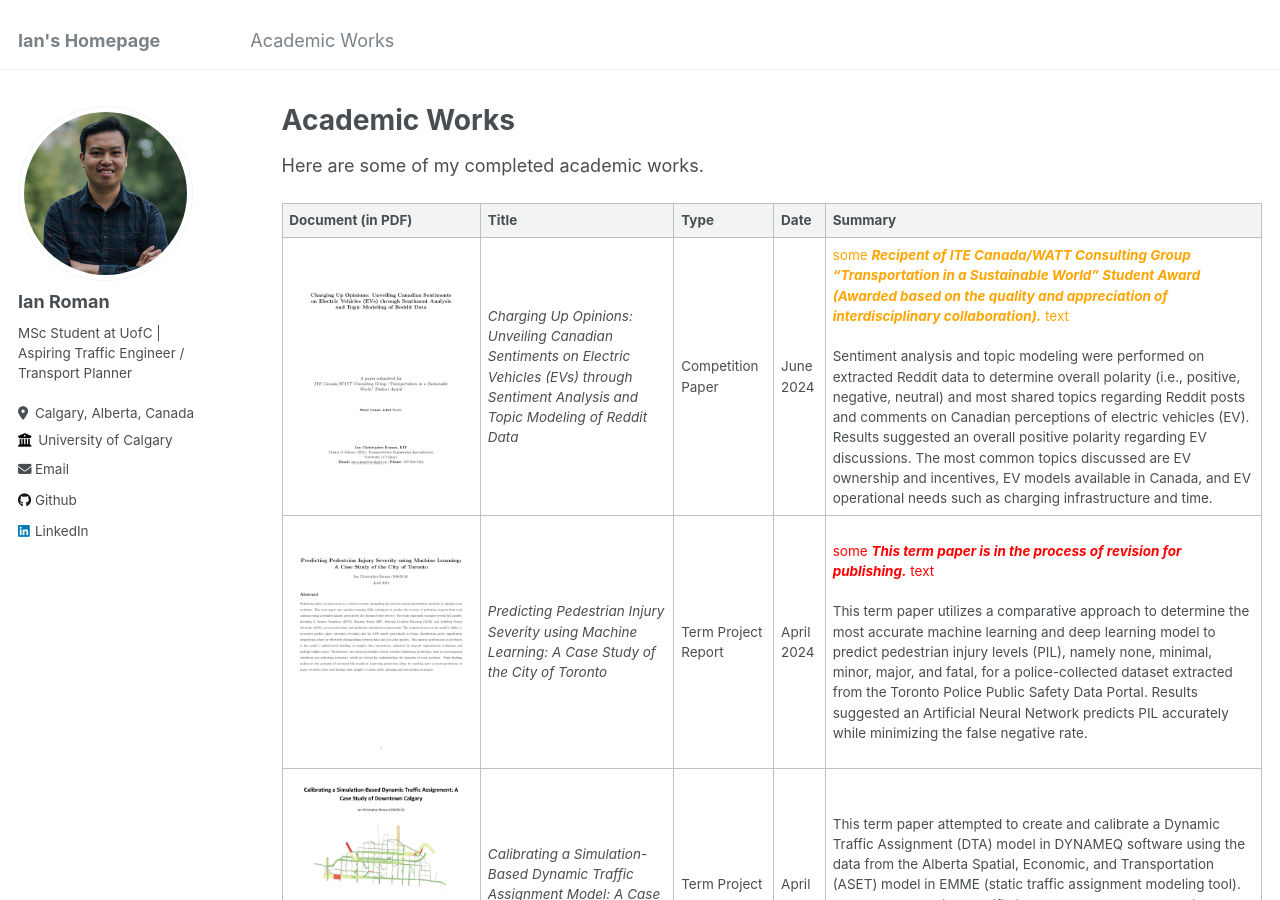
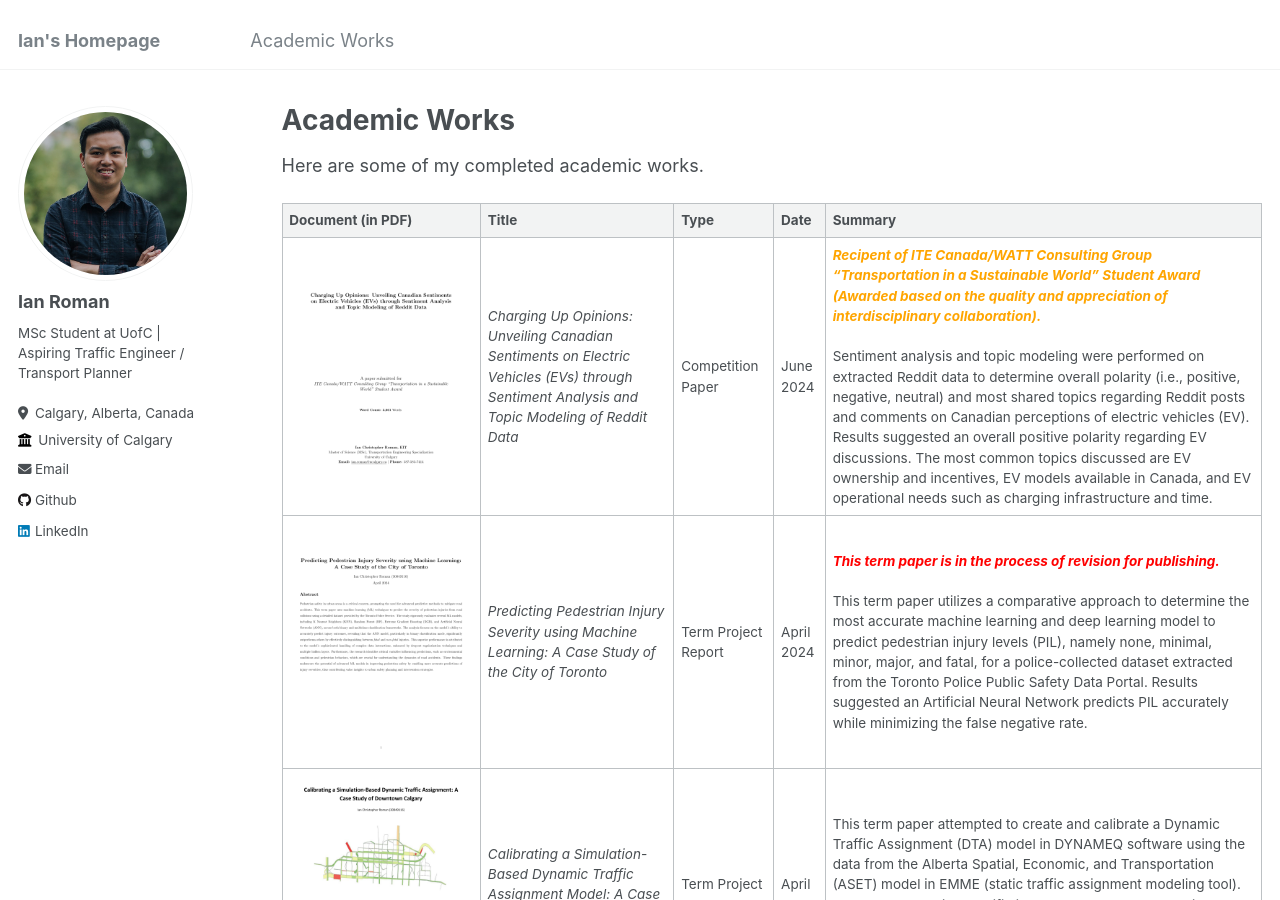
Before and after one commit to ianroman/ianroman.github.io, a Jekyll site: the page built from _portfolio/portfolio.md, in a window 1280 px wide and 900 px high. Built offline with Jekyll 4.4.1, drawn with Linux system fonts in a browser that asks for light colours.

Commit message:
Update portfolio.md

```diff
--- a/_portfolio/portfolio.md
+++ b/_portfolio/portfolio.md
@@ -11,7 +11,7 @@ Here are some of my completed academic works.
 
 | Document (in PDF) | Title | Type | Date | Summary |
 |-----|-----|-----|-----|-----|
-| [<img src="/images/ite_watt_competition_paper.png" width="1200">](/files/ite_watt_competition_paper.pdf) | *Charging Up Opinions: Unveiling Canadian Sentiments on Electric Vehicles (EVs) through Sentiment Analysis and Topic Modeling of Reddit Data* | Competition Paper | June 2024 | <span style="color:orange">some ***Recipent of ITE Canada/WATT Consulting Group "Transportation in a Sustainable World" Student Award (Awarded based on the quality and appreciation of interdisciplinary collaboration).*** text</span> <br> <br> Sentiment analysis and topic modeling were performed on extracted Reddit data to determine overall polarity (i.e., positive, negative, neutral) and most shared topics regarding Reddit posts and comments on Canadian perceptions of electric vehicles (EV). Results suggested an overall positive polarity regarding EV discussions. The most common topics discussed are EV ownership and incentives, EV models available in Canada, and EV operational needs such as charging infrastructure and time.|
-| [<img src="/images/enci_619_03.png" width="1200">](/files/enci_619_03.pdf) | *Predicting Pedestrian Injury Severity using Machine Learning: A Case Study of the City of Toronto* | Term Project Report | April 2024 | <span style="color:red">some ***This term paper is in the process of revision for publishing.*** text</span> <br> <br> This term paper utilizes a comparative approach to determine the most accurate machine learning and deep learning model to predict pedestrian injury levels (PIL), namely none, minimal, minor, major, and fatal, for a police-collected dataset extracted from the Toronto Police Public Safety Data Portal. Results suggested an Artificial Neural Network predicts PIL accurately while minimizing the false negative rate.|
+| [<img src="/images/ite_watt_competition_paper.png" width="1200">](/files/ite_watt_competition_paper.pdf) | *Charging Up Opinions: Unveiling Canadian Sentiments on Electric Vehicles (EVs) through Sentiment Analysis and Topic Modeling of Reddit Data* | Competition Paper | June 2024 | <span style="color:orange"> ***Recipent of ITE Canada/WATT Consulting Group "Transportation in a Sustainable World" Student Award (Awarded based on the quality and appreciation of interdisciplinary collaboration).*** </span> <br> <br> Sentiment analysis and topic modeling were performed on extracted Reddit data to determine overall polarity (i.e., positive, negative, neutral) and most shared topics regarding Reddit posts and comments on Canadian perceptions of electric vehicles (EV). Results suggested an overall positive polarity regarding EV discussions. The most common topics discussed are EV ownership and incentives, EV models available in Canada, and EV operational needs such as charging infrastructure and time.|
+| [<img src="/images/enci_619_03.png" width="1200">](/files/enci_619_03.pdf) | *Predicting Pedestrian Injury Severity using Machine Learning: A Case Study of the City of Toronto* | Term Project Report | April 2024 | <span style="color:red"> ***This term paper is in the process of revision for publishing.*** </span> <br> <br> This term paper utilizes a comparative approach to determine the most accurate machine learning and deep learning model to predict pedestrian injury levels (PIL), namely none, minimal, minor, major, and fatal, for a police-collected dataset extracted from the Toronto Police Public Safety Data Portal. Results suggested an Artificial Neural Network predicts PIL accurately while minimizing the false negative rate.|
 |[<img src="/images/enci_717.png" width="1200">](/files/enci_717.pdf) | *Calibrating a Simulation-Based Dynamic Traffic Assignment Model: A Case Study of Downtown Calgary* | Term Project Report | April 2024 | This term paper attempted to create and calibrate a Dynamic Traffic Assignment (DTA) model in DYNAMEQ software using the data from the Alberta Spatial, Economic, and Transportation (ASET) model in EMME (static traffic assignment modeling tool). DTA models require specific input parameters, such as signal timing plans and turn counts, which were missing from the ASET model. This led to the assumption that all intersections were unsignalized, which failed to calibrate the model correctly.|
 |[<img src="/images/senior_capstone.png" width="1200">](/files/senior_capstone_reduced.pdf) | *Active Transportation Safety for School Access* | Capstone Project Report | April 2022 | Together with Sustainability Calgary, our group has developed engineering solutions to promote safe, sustainable, and attractive active mobility trips for three (3) elementary schools in Calgary. These solutions combine safety ideas from the school kids' and engineering perspectives and utilize Standards and Policies related to active transportation safety. Watch our project summary [here](https://youtu.be/MnacGeN99NM).|
```
